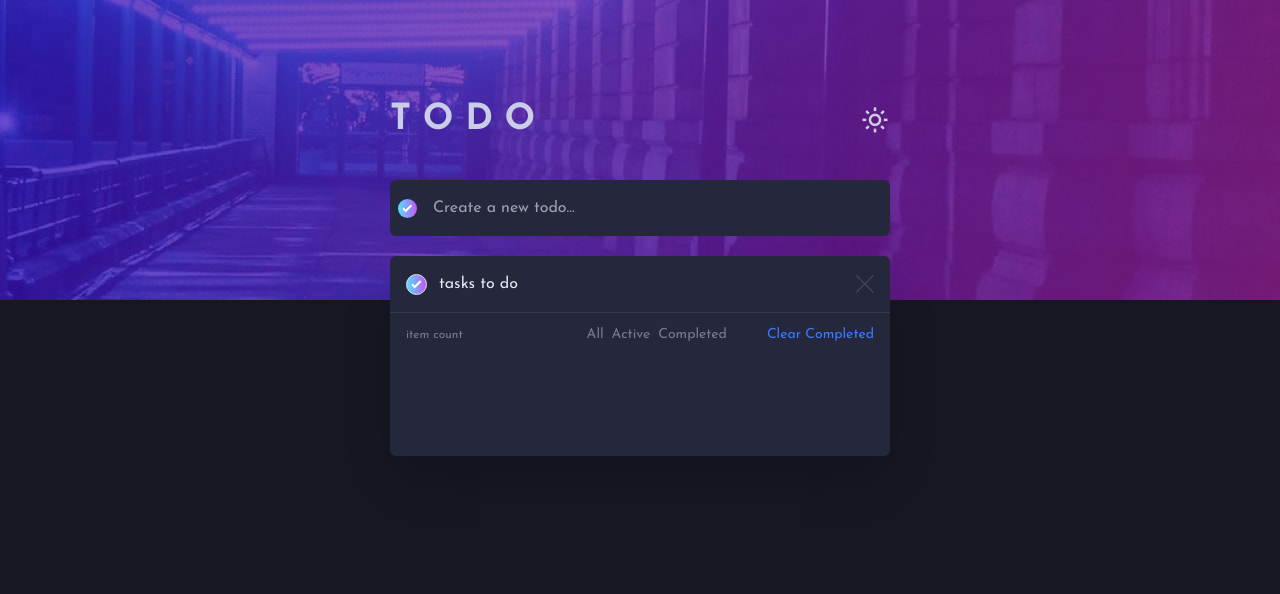
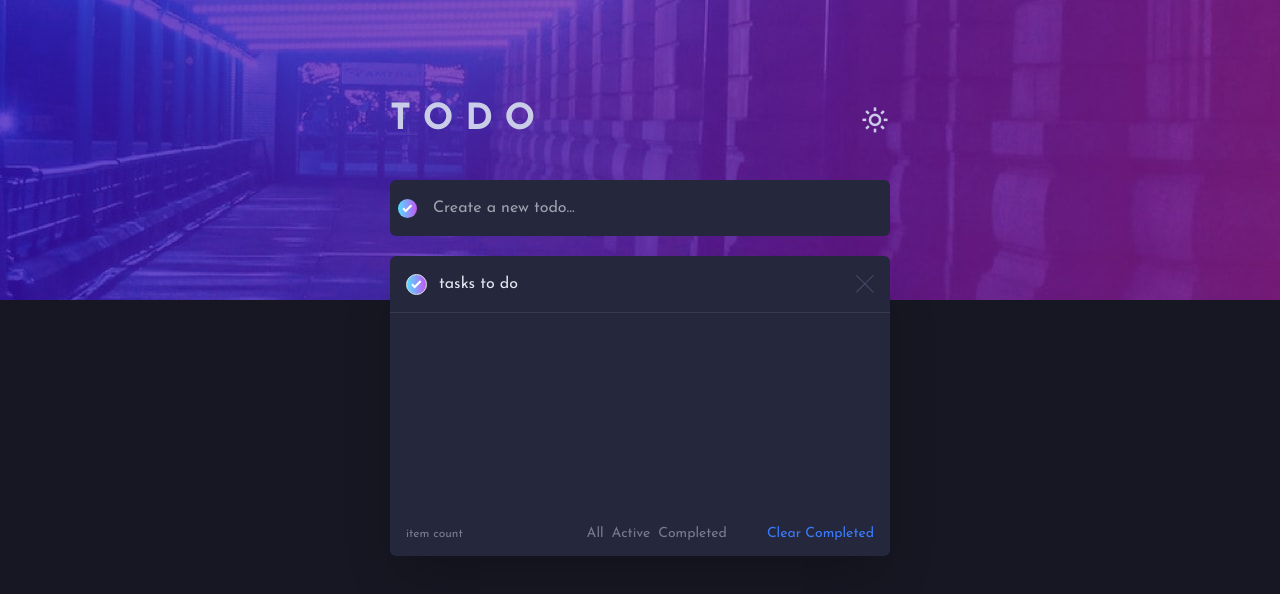
Before and after one commit to 04stefke/todo-app-challenge, a React (Vite) app: page / in a window 1280 px wide. Shown: the top 594 px of the page. Built offline with nearby package versions, Linux system fonts and the light colour scheme.

Commit message:
styled the todolist component so that the edit stay always on the bottom even if there are fewer todos

```diff
--- a/src/components/TodoList.jsx
+++ b/src/components/TodoList.jsx
@@ -3,12 +3,11 @@ import Todo from "./Todo";
 import Edit from "./Edit";
 const TodoList = () => {
 	return (
-		<div className="bg-bg2 rounded-md flex flex-col shadow-2xl min-h-[200px] ">
-			<Todo />
-
+		<div className="bg-bg2 rounded-md flex flex-col shadow-2xl min-h-[300px] ">
 			<div className="h-full w-full ">
-				<Edit />
+				<Todo />
 			</div>
+			<Edit />
 		</div>
 	);
 };
```
